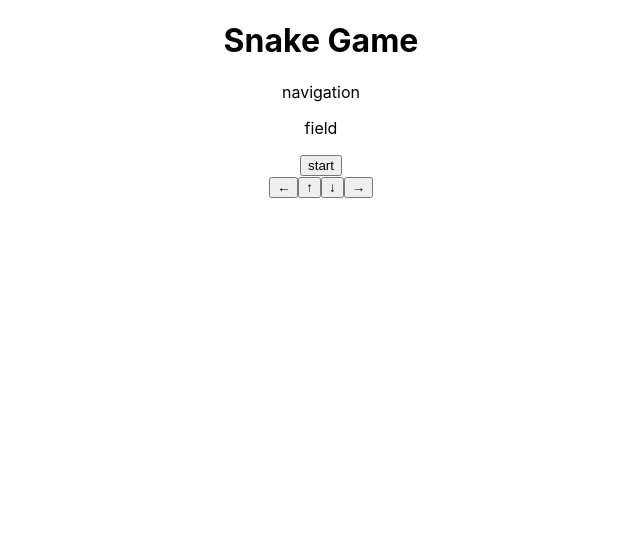
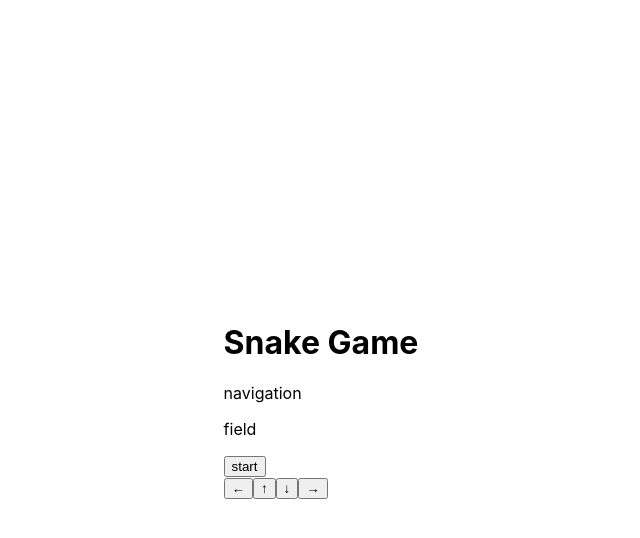
Before and after one commit to ekusuy/snake_game, a React (Create React App) app: page / in a window 1280 px wide. Shown: the top 538 px of the page, without its empty margins (319-959 px from the left). Built offline with nearby package versions, Linux system fonts and the light colour scheme.

Commit message:
cssをリセット

```diff
--- a/src/App.css
+++ /dev/null
@@ -1,38 +0,0 @@
-.App {
-  text-align: center;
-}
-
-.App-logo {
-  height: 40vmin;
-  pointer-events: none;
-}
-
-@media (prefers-reduced-motion: no-preference) {
-  .App-logo {
-    animation: App-logo-spin infinite 20s linear;
-  }
-}
-
-.App-header {
-  background-color: #282c34;
-  min-height: 100vh;
-  display: flex;
-  flex-direction: column;
-  align-items: center;
-  justify-content: center;
-  font-size: calc(10px + 2vmin);
-  color: white;
-}
-
-.App-link {
-  color: #61dafb;
-}
-
-@keyframes App-logo-spin {
-  from {
-    transform: rotate(0deg);
-  }
-  to {
-    transform: rotate(360deg);
-  }
-}
--- a/src/App.tsx
+++ b/src/App.tsx
@@ -1,5 +1,4 @@
 import React from "react";
-import "./App.css";
 import Navigation from "./components/Navigation";
 import Field from "./components/Field";
 import Button from "./components/Button";
--- a/src/index.css
+++ b/src/index.css
@@ -1,13 +1,23 @@
 body {
-  margin: 0;
-  font-family: -apple-system, BlinkMacSystemFont, 'Segoe UI', 'Roboto', 'Oxygen',
-    'Ubuntu', 'Cantarell', 'Fira Sans', 'Droid Sans', 'Helvetica Neue',
-    sans-serif;
-  -webkit-font-smoothing: antialiased;
-  -moz-osx-font-smoothing: grayscale;
+    margin: 0;
+    font-family: -apple-system, BlinkMacSystemFont, 'Segoe UI', 'Roboto',
+        'Oxygen', 'Ubuntu', 'Cantarell', 'Fira Sans', 'Droid Sans',
+        'Helvetica Neue', sans-serif;
+    -webkit-font-smoothing: antialiased;
+    -moz-osx-font-smoothing: grayscale;
 }
 
-code {
-  font-family: source-code-pro, Menlo, Monaco, Consolas, 'Courier New',
-    monospace;
+/* borderを含めた幅で要素の幅が計算されるように */
+*,
+*:before,
+*:after {
+    box-sizing: border-box;
 }
+
+/* 要素が真ん中によるようにフレックスボックスを設定 */
+#root {
+    display: flex;
+    justify-content: center;
+    align-items: center;
+    height: 100vh;
+}
```
